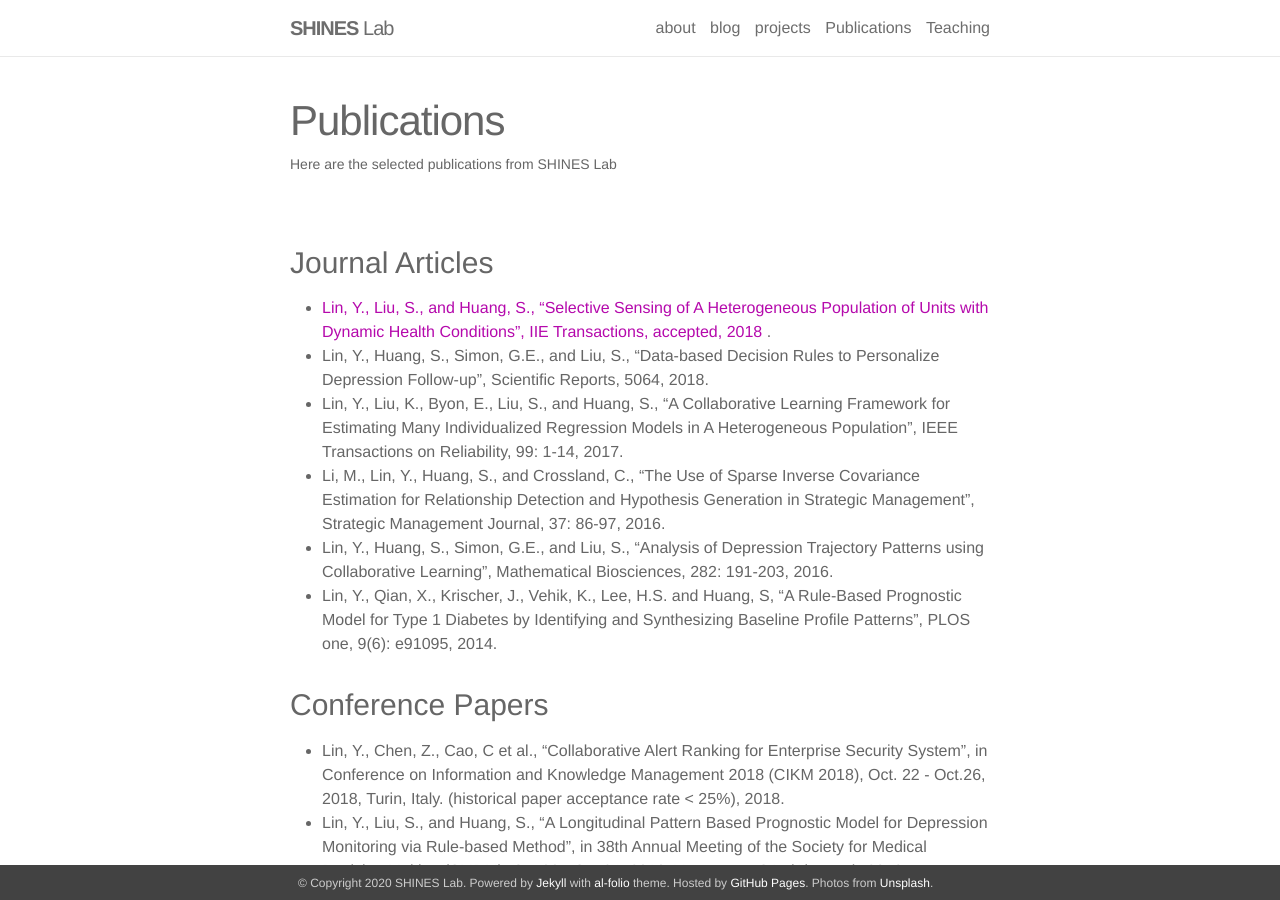
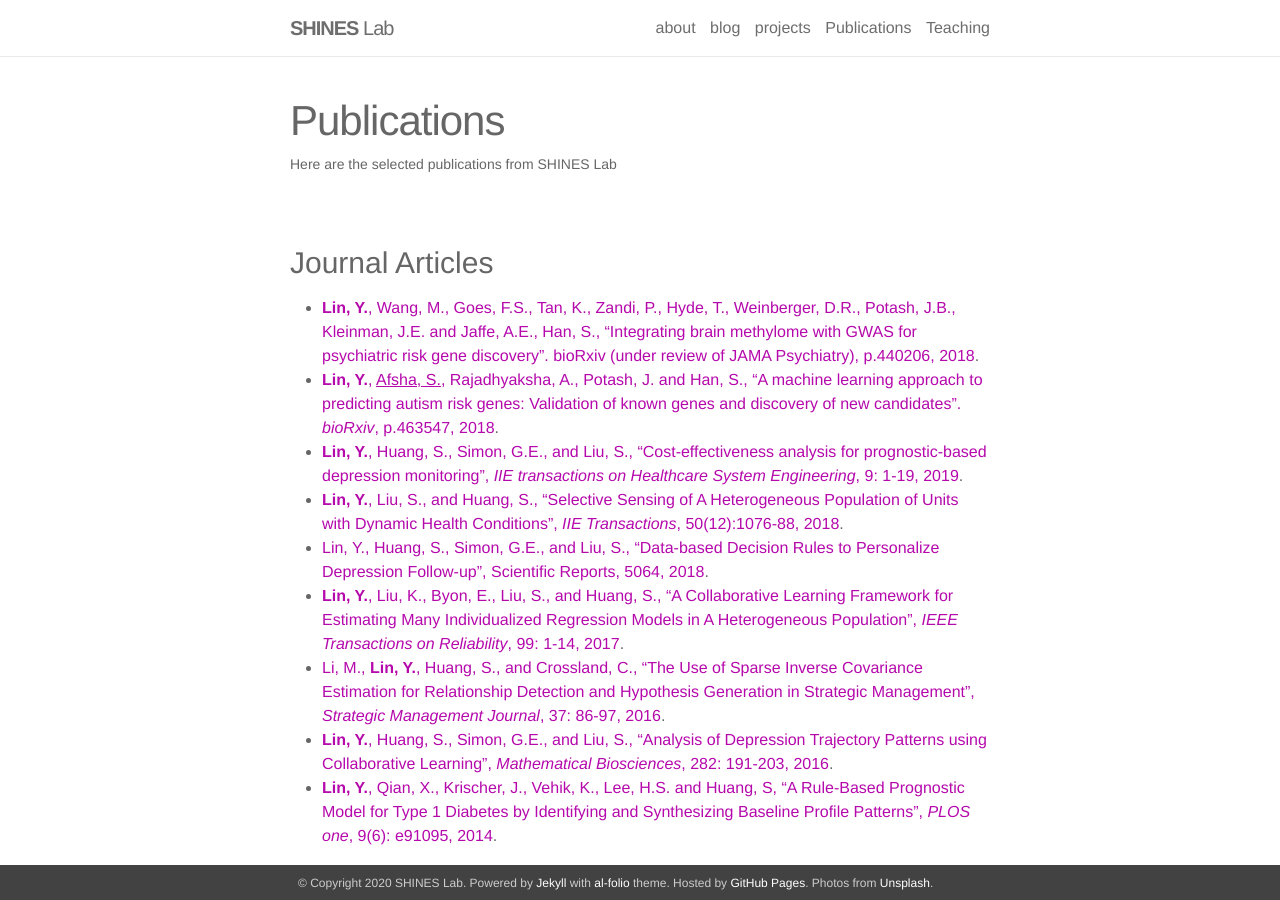
Before and after one commit to shines-lab/shines-lab.github.io, a Jekyll site: the page built from _pages/publications.md, in a window 1280 px wide and 900 px high. Built offline with Jekyll 4.4.1, drawn with Linux system fonts in a browser that asks for light colours; nearby versions of some CDN libraries.

Commit message:
Update publications.md

```diff
--- a/_pages/publications.md
+++ b/_pages/publications.md
@@ -6,13 +6,15 @@ description: Here are the selected publications from SHINES Lab
 ---
 
 ### Journal Articles
-
-* <a href="https://www.tandfonline.com/doi/abs/10.1080/24725854.2018.1470357">Lin, Y., Liu, S., and Huang, S., “Selective Sensing of A Heterogeneous Population of Units with Dynamic Health Conditions”, IIE Transactions, accepted, 2018 </a>.
-* Lin, Y., Huang, S., Simon, G.E., and Liu, S., “Data-based Decision Rules to Personalize Depression Follow-up”, Scientific Reports, 5064, 2018.
-* Lin, Y., Liu, K., Byon, E., Liu, S., and Huang, S., “A Collaborative Learning Framework for Estimating Many Individualized Regression Models in A Heterogeneous Population”, IEEE Transactions on Reliability, 99: 1-14, 2017.
-* Li, M., Lin, Y., Huang, S., and Crossland, C., “The Use of Sparse Inverse Covariance Estimation for Relationship Detection and Hypothesis Generation in Strategic Management”, Strategic Management Journal, 37: 86-97, 2016.
-* Lin, Y., Huang, S., Simon, G.E., and Liu, S., “Analysis of Depression Trajectory Patterns using Collaborative Learning”, Mathematical Biosciences, 282: 191-203, 2016.
-* Lin, Y., Qian, X., Krischer, J., Vehik, K., Lee, H.S. and Huang, S, “A Rule-Based Prognostic Model for Type 1 Diabetes by Identifying and Synthesizing Baseline Profile Patterns”, PLOS one, 9(6): e91095, 2014.
+* <a href="https://www.biorxiv.org/content/10.1101/440206v2.abstract">**Lin, Y.**, Wang, M., Goes, F.S., Tan, K., Zandi, P., Hyde, T., Weinberger, D.R., Potash, J.B., Kleinman, J.E. and Jaffe, A.E., Han, S., “Integrating brain methylome with GWAS for psychiatric risk gene discovery”. bioRxiv (under review of JAMA Psychiatry), p.440206, 2018</a>.
+* <a href="https://www.biorxiv.org/content/10.1101/463547v1.abstract">**Lin, Y.**, <ins>Afsha, S.</ins>, Rajadhyaksha, A., Potash, J. and Han, S., “A machine learning approach to predicting autism risk genes: Validation of known genes and discovery of new candidates”. *bioRxiv*, p.463547, 2018</a>.
+* <a href="https://www.tandfonline.com/doi/abs/10.1080/24725579.2019.1567627">**Lin, Y.**, Huang, S., Simon, G.E., and Liu, S., “Cost-effectiveness analysis for prognostic-based depression monitoring”, *IIE transactions on Healthcare System Engineering*, 9: 1-19, 2019</a>.
+* <a href="https://www.tandfonline.com/doi/abs/10.1080/24725854.2018.1470357">**Lin, Y.**, Liu, S., and Huang, S., “Selective Sensing of A Heterogeneous Population of Units with Dynamic Health Conditions”, *IIE Transactions*, 50(12):1076-88, 2018</a>.
+* <a href="https://www.nature.com/articles/s41598-018-23326-1">Lin, Y., Huang, S., Simon, G.E., and Liu, S., “Data-based Decision Rules to Personalize Depression Follow-up”, Scientific Reports, 5064, 2018</a>.
+* <a href="https://ieeexplore.ieee.org/document/8169076">**Lin, Y.**, Liu, K., Byon, E., Liu, S., and Huang, S., “A Collaborative Learning Framework for Estimating Many Individualized Regression Models in A Heterogeneous Population”, *IEEE Transactions on Reliability*, 99: 1-14, 2017</a>.
+* <a href="https://onlinelibrary.wiley.com/doi/abs/10.1002/smj.2450">Li, M., **Lin, Y.**, Huang, S., and Crossland, C., “The Use of Sparse Inverse Covariance Estimation for Relationship Detection and Hypothesis Generation in Strategic Management”, *Strategic Management Journal*, 37: 86-97, 2016</a>.
+* <a href="https://www.ncbi.nlm.nih.gov/pubmed/27789353">**Lin, Y.**, Huang, S., Simon, G.E., and Liu, S., “Analysis of Depression Trajectory Patterns using Collaborative Learning”, *Mathematical Biosciences*, 282: 191-203, 2016</a>.
+* <a href="https://www.ncbi.nlm.nih.gov/pmc/articles/PMC4057076/">**Lin, Y.**, Qian, X., Krischer, J., Vehik, K., Lee, H.S. and Huang, S, “A Rule-Based Prognostic Model for Type 1 Diabetes by Identifying and Synthesizing Baseline Profile Patterns”, *PLOS one*, 9(6): e91095, 2014</a>.
 
 ### Conference Papers
 
```
